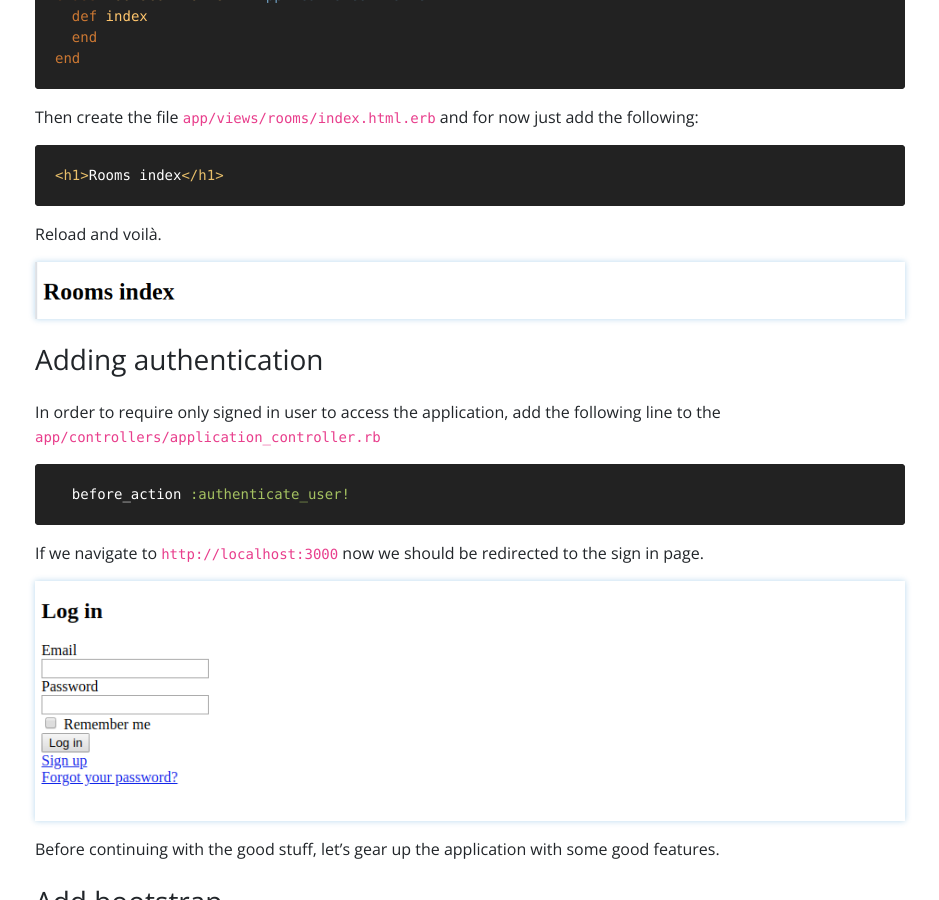
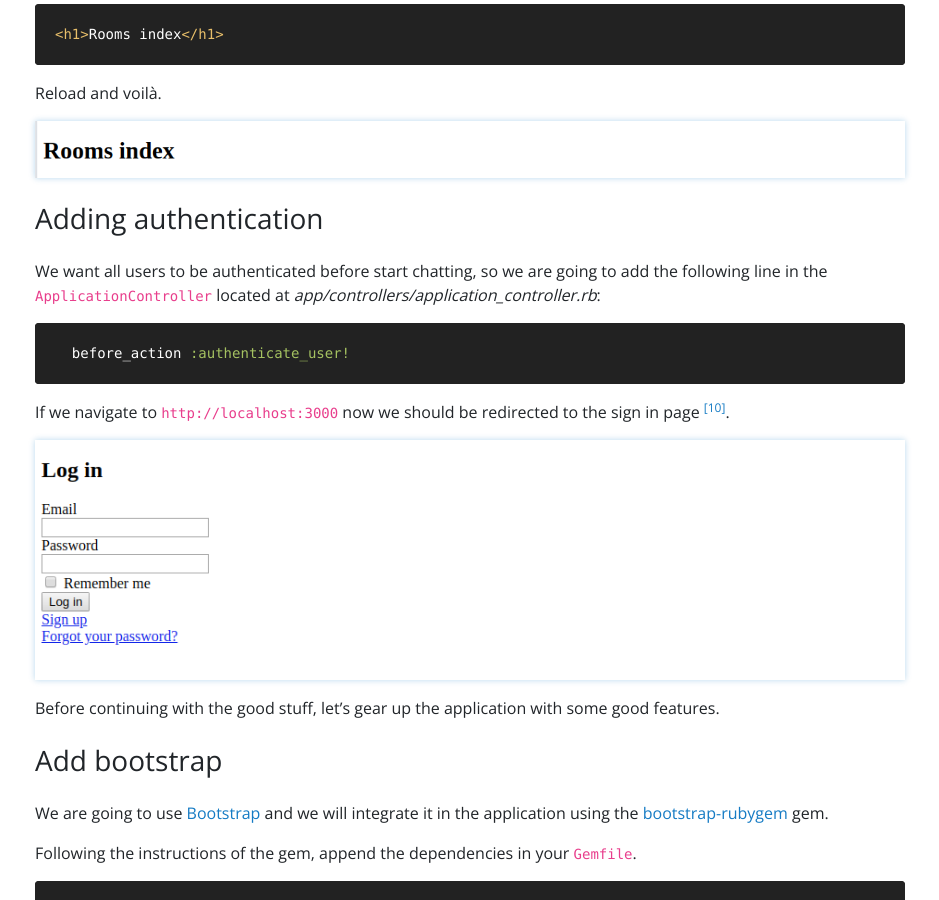
Before and after one commit to iridakos/iridakos.github.io, a Jekyll site: the page built from _posts/2019-04-04-creating-chat-application-rails-websockets.markdown, in a window 1280 px wide and 900 px high, scrolled down 7616 px. Shown: the whole window, without its empty margins (20-959 px from the left). Built offline with Jekyll 4.4.1, drawn with Linux system fonts in a browser that asks for light colours; nearby versions of some CDN libraries; comment, search, counter and statistics services are not loaded; some of the changed text lies outside the part shown.

Commit message:
Remove duplicate authentication related code. Resolves #15

````diff
--- a/_posts/2019-04-04-creating-chat-application-rails-websockets.markdown
+++ b/_posts/2019-04-04-creating-chat-application-rails-websockets.markdown
@@ -225,12 +225,6 @@
 rails db:migrate
 ```
 
-We want all users to be authenticated before start chatting, so we are going to add the following line in the `ApplicationController` located at *app/controllers/application_controller.rb*:
-
-```ruby
-  before_action :authenticate_user!
-```
-
 ### Rooms and messages
 
 Each chat message is going to take place in the context of a room.
@@ -312,13 +306,13 @@
 
 ### Adding authentication
 
-In order to require only signed in user to access the application, add the following line to the `app/controllers/application_controller.rb`
+We want all users to be authenticated before start chatting, so we are going to add the following line in the `ApplicationController` located at *app/controllers/application_controller.rb*:
 
 ```ruby
   before_action :authenticate_user!
 ```
 
-If we navigate to `http://localhost:3000` now we should be redirected to the sign in page.
+If we navigate to `http://localhost:3000` now we should be redirected to the sign in page <sup><a href="#acknowledgments">[10]</a></sup>.
 
 ![Sign in]({{site.url}}/assets/images/posts/rails-chat-tutorial/04.png)
 
@@ -1408,6 +1402,7 @@
 * [5][7][8] Tony Dehnke - [Sign up step](https://github.com/iridakos/rails-chat-tutorial/issues/6), [Missing step for adding model relations](https://github.com/iridakos/rails-chat-tutorial/issues/8), [Missing line from html code block](https://github.com/iridakos/rails-chat-tutorial/issues/7)
 * [6] keytonw - [Devise view missing button class](https://github.com/iridakos/rails-chat-tutorial/issues/9)
 * [9] Martin - [Mention order of requirements in application.js](https://github.com/iridakos/rails-chat-tutorial/issues/11)
+* [10] Sumak - [Remove duplicate authentication related code](https://github.com/iridakos/rails-chat-tutorial/issues/15)
 
 That's all! Long post, tired cat photo.
 
````
